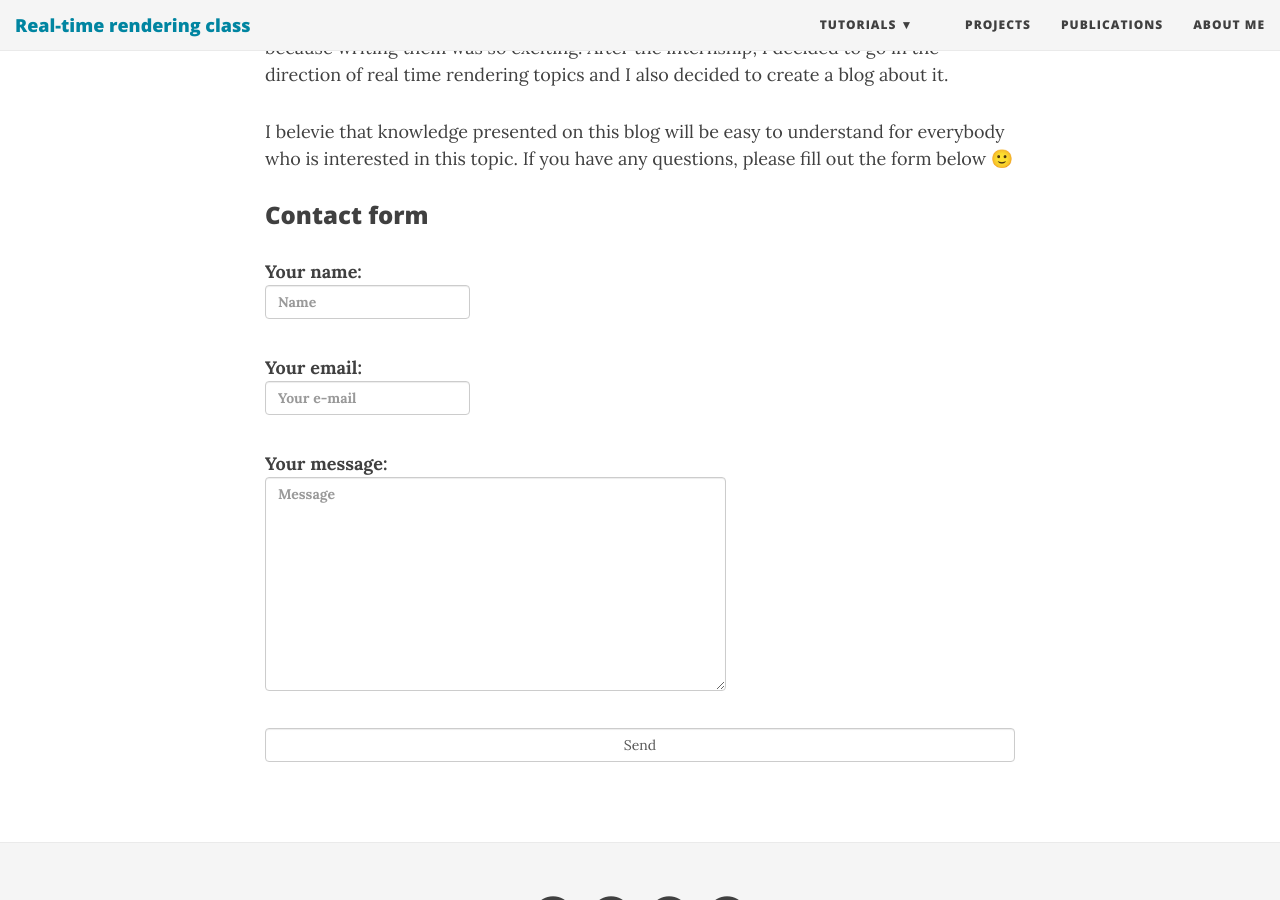
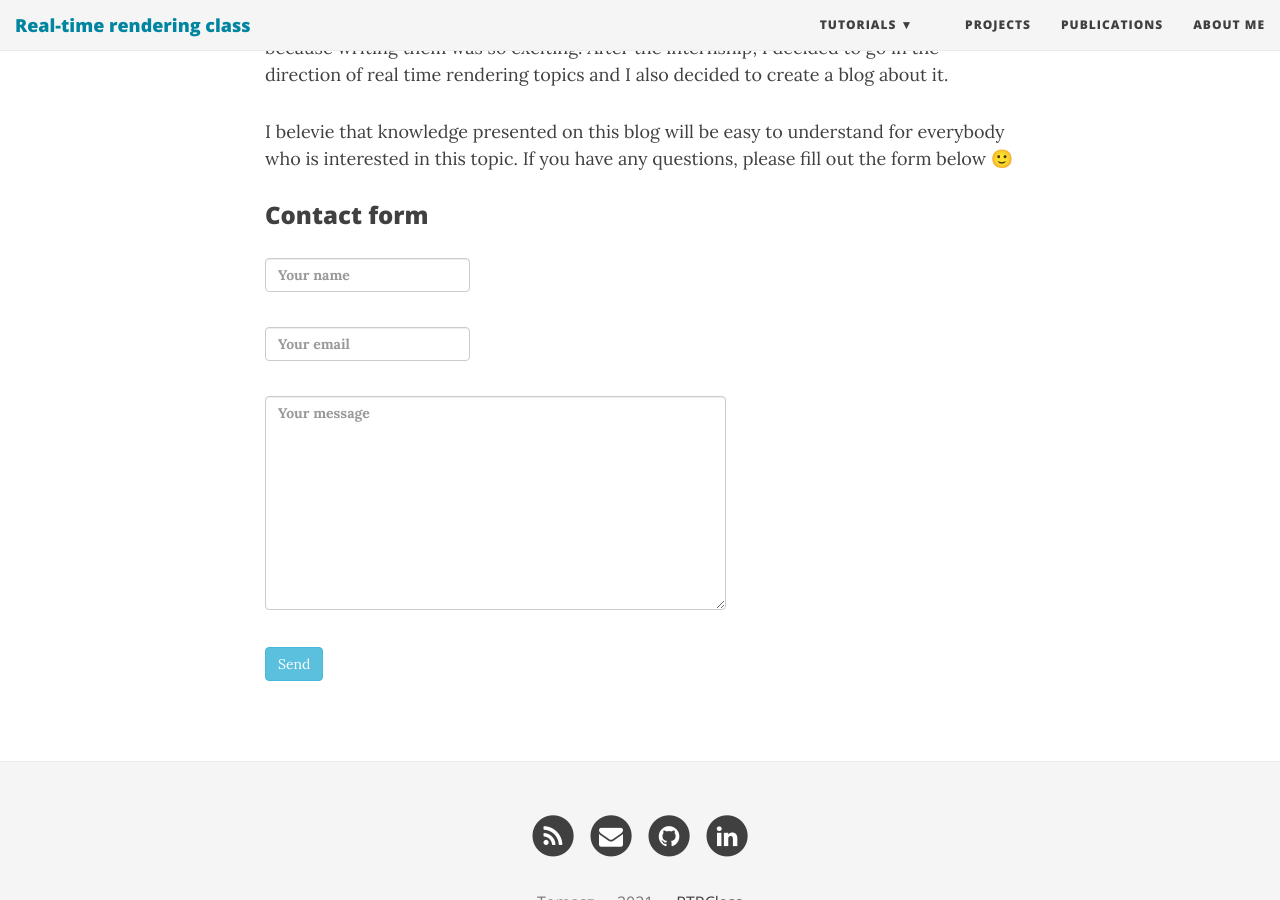
Before and after one commit to tgalaj/tgalaj.github.io, a Jekyll site: the page built from pages/aboutme.md, in a window 1280 px wide and 900 px high, scrolled down 490 px. Built offline with Jekyll 4.4.1, drawn with Linux system fonts in a browser that asks for light colours; nearby versions of some CDN libraries.

Commit message:
Update aboutme.md

```diff
--- a/pages/aboutme.md
+++ b/pages/aboutme.md
@@ -16,19 +16,16 @@
   method="POST"
 >
   <label>
-    Your name:
-    <input type="text" name="name" class="form-control" style="display: block;" minlength="3" maxlength="50" placeholder="Name" required>
+    <input type="text" name="name" class="form-control" minlength="3" maxlength="50" placeholder="Your name" required>
   </label>
 
   <label>
-    Your email:
-    <input type="email" name="_replyto" class="form-control" style="display: block;" placeholder="Your e-mail" required>
+    <input type="email" name="_replyto" class="form-control" placeholder="Your email" required>
   </label>
 
   <label>
-    Your message:
-    <textarea name="message" class="form-control" style="display: block;" rows="10" cols="50" placeholder="Message" required></textarea>
+    <textarea name="message" class="form-control" rows="10" cols="50" placeholder="Your message" required></textarea>
   </label>
 
-  <button type="submit" class="form-control" style="display: block;">Send</button>
+  <button type="submit" class="btn btn-info">Send</button>
 </form>
```
